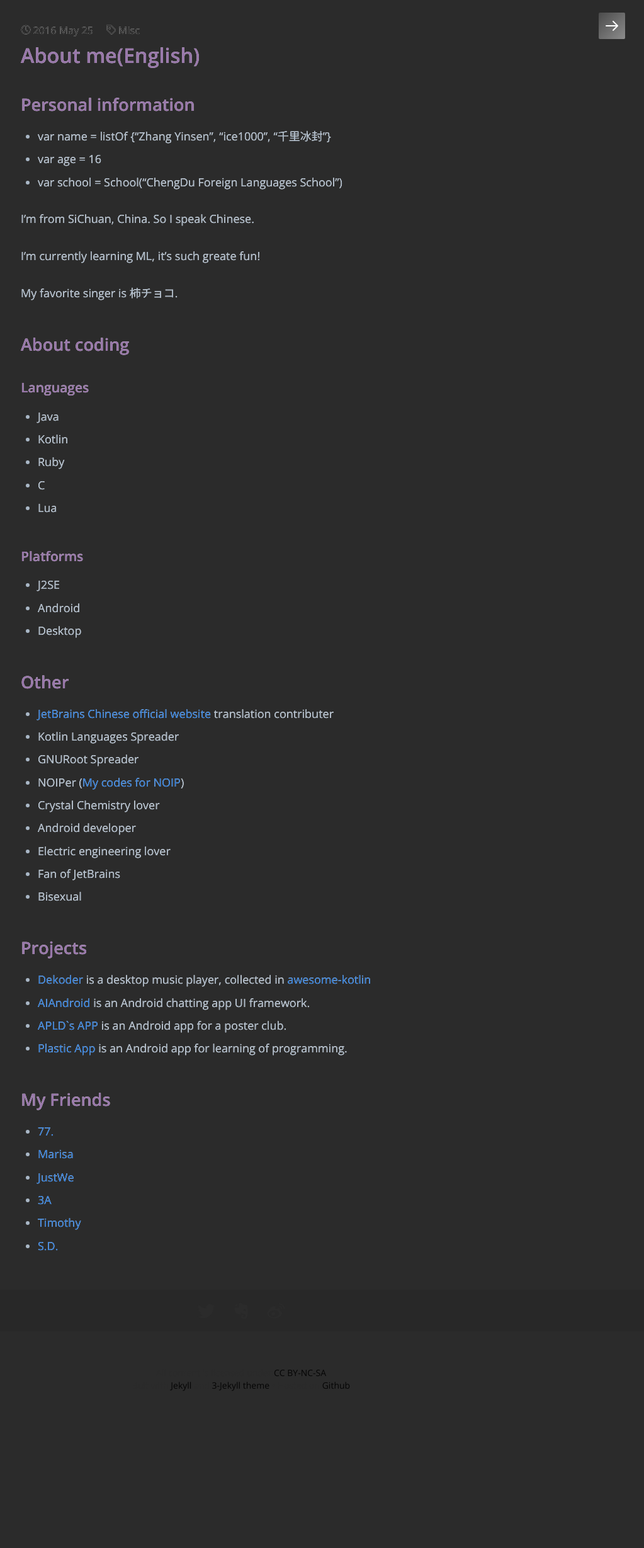
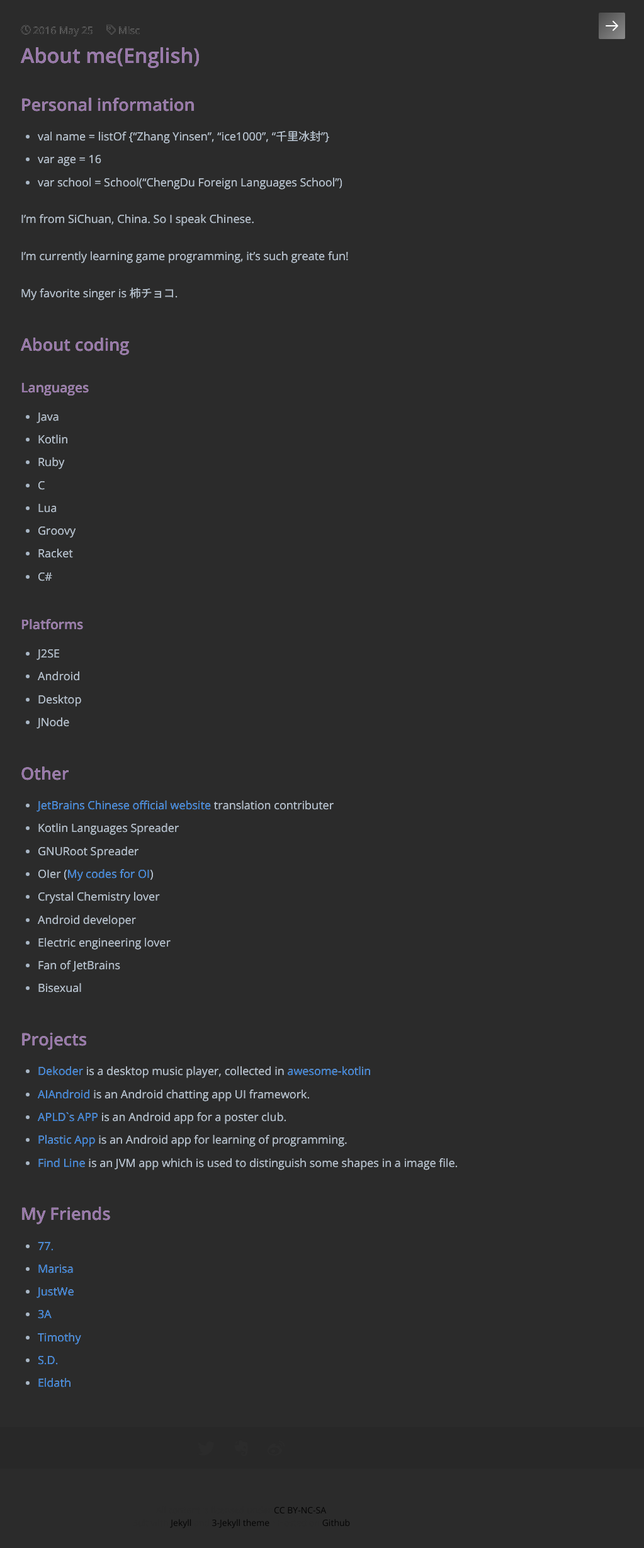
Before and after one commit to kangkangkang/ice1000.github.io, a Jekyll site: the page built from _posts/Misc/2016-5-25-WhoAmI.md, in a window 1280 px wide. Shown: the whole page at 63% size, without its empty margins (257-1280 px from the left). Built offline with Jekyll 4.4.1, drawn with Linux system fonts in a browser that asks for light colours; some web fonts are replaced.

Commit message:
add personal information

```diff
--- a/_posts/Misc/2016-5-25-WhoAmI.md
+++ b/_posts/Misc/2016-5-25-WhoAmI.md
@@ -8,13 +8,13 @@ description: Who is ice1000?
 ---
 
 ## Personal information
-+ var name = listOf {"Zhang Yinsen", "ice1000", "千里冰封"}
++ val name = listOf {"Zhang Yinsen", "ice1000", "千里冰封"}
 + var age = 16
 + var school = School("ChengDu Foreign Languages School")
 
 I'm from SiChuan, China. So I speak Chinese.
 
-I'm currently learning ML, it's such greate fun!
+I'm currently learning game programming, it's such greate fun!
 
 My favorite singer is 柿チョコ.
 
@@ -26,17 +26,21 @@ My favorite singer is 柿チョコ.
 + Ruby
 + C
 + Lua
++ Groovy
++ Racket
++ C#
 
 ### Platforms
 + J2SE
 + Android
 + Desktop
++ JNode
 
 ## Other
 + [JetBrains Chinese official website](http://www.jetbrains.com.cn) translation contributer
 + Kotlin Languages Spreader
 + GNURoot Spreader
-+ NOIPer ([My codes for NOIP](https://github.com/ice1000/OI-codes))
++ OIer ([My codes for OI](https://github.com/ice1000/OI-codes))
 + Crystal Chemistry lover
 + Android developer
 + Electric engineering lover
@@ -48,6 +52,7 @@ My favorite singer is 柿チョコ.
 + [AIAndroid](https://github.com/ice1000/AIAndroid) is an Android chatting app UI framework.
 + [APLD`s APP](https://github.com/ice1000/ALPD-app) is an Android app for a poster club.
 + [Plastic App](https://github.com/ice1000/PlasticApp) is an Android app for learning of programming.
++ [Find Line](https://github.com/ice1000/FindLine) is an JVM app which is used to distinguish some shapes in a image file.
 
 ## My Friends
 + [  77.](https://ljason.cn/)
@@ -56,3 +61,4 @@ My favorite singer is 柿チョコ.
 + [3A](https://github.com/sg-first)
 + [Timothy](https://github.com/iXinWei)
 + [S.D.](https://github.com/Predator-SD)
++ [Eldath](https://github.com/lizhaohan001)
```
